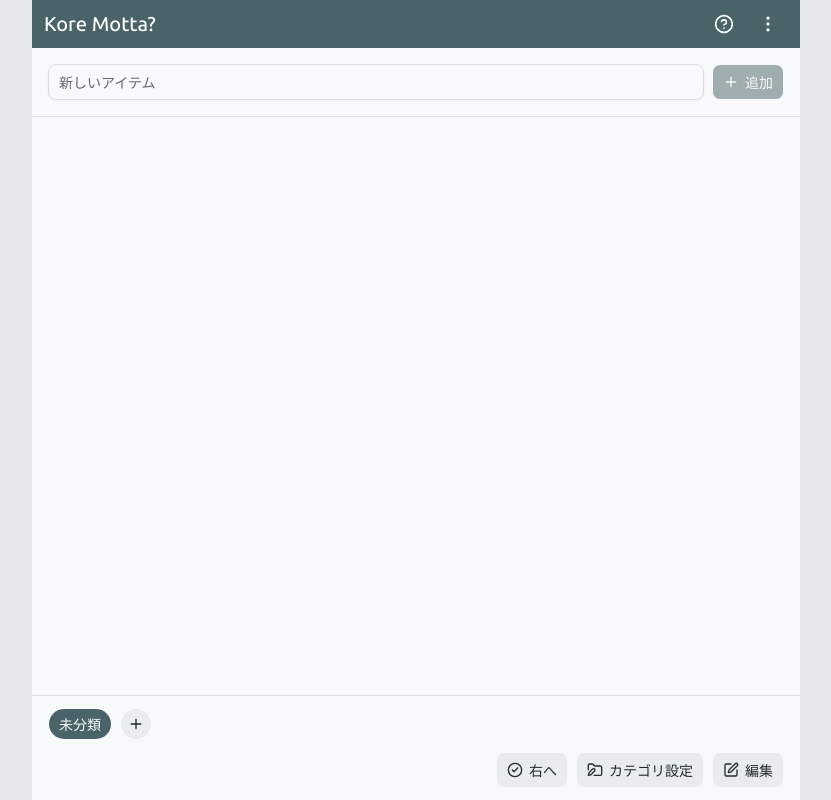
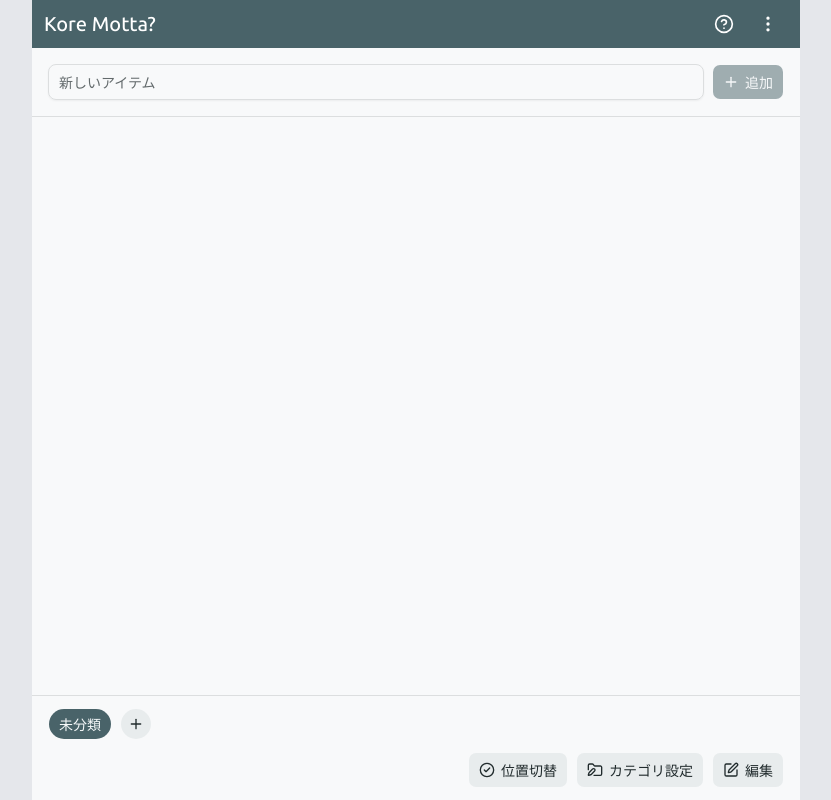
Before and after one commit to kem198/kore-motta, a Next.js app: page / in a window 1280 px wide. Shown: the whole page, without its empty margins (224-1055 px from the left). Built offline with nearby package versions, Linux system fonts and the light colour scheme; a web font is replaced by a local one.

Commit message:
feat: update Todo toggle button to use a unified label and remove position prop

```diff
--- a/src/components/shared/todo-app-navigation.tsx
+++ b/src/components/shared/todo-app-navigation.tsx
@@ -4,7 +4,6 @@ import { CircleCheckIcon, FolderEditIcon, SquarePenIcon } from "lucide-react";
 
 type TodoAppNavigationProps = {
   isEditing: boolean;
-  todoTogglePosition: "left" | "right";
   onToggleEditing: () => void;
   onToggleTodoPosition: () => void;
   onOpenCategorySetting: () => void;
@@ -12,7 +11,6 @@ type TodoAppNavigationProps = {
 
 export function TodoAppNavigation({
   isEditing,
-  todoTogglePosition,
   onToggleEditing,
   onOpenCategorySetting,
   onToggleTodoPosition,
@@ -22,10 +20,9 @@ export function TodoAppNavigation({
       <Button
         variant="secondary"
         onClick={onToggleTodoPosition}
-        aria-label={todoTogglePosition === "left" ? "右へ" : "左へ"}
+        aria-label={"チェックボタンの位置切替"}
       >
-        <CircleCheckIcon />
-        {todoTogglePosition === "left" ? "右へ" : "左へ"}
+        <CircleCheckIcon /> 位置切替
       </Button>
       <Button
         variant="secondary"
--- a/src/features/todo-app.tsx
+++ b/src/features/todo-app.tsx
@@ -398,7 +398,6 @@ export function TodoApp() {
 
             <TodoAppNavigation
               isEditing={isEditing}
-              todoTogglePosition={appStorage.data.settings.todoTogglePosition}
               onToggleEditing={() => setIsEditing((prev) => !prev)}
               onToggleTodoPosition={handleToggleTodoPosition}
               onOpenCategorySetting={handleOpenCategoryEditDialog}
```
Also changed, not shown: 1 other file (tests, documents, lock files or other folders).
